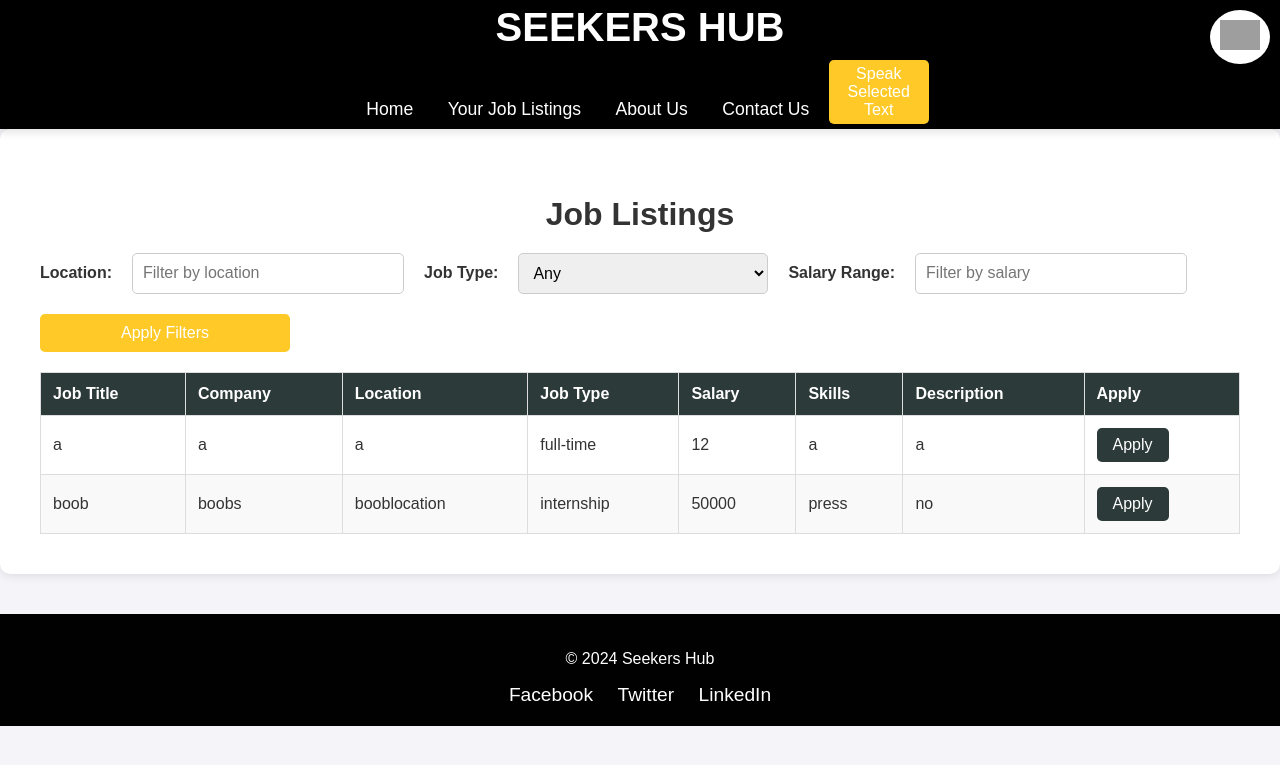
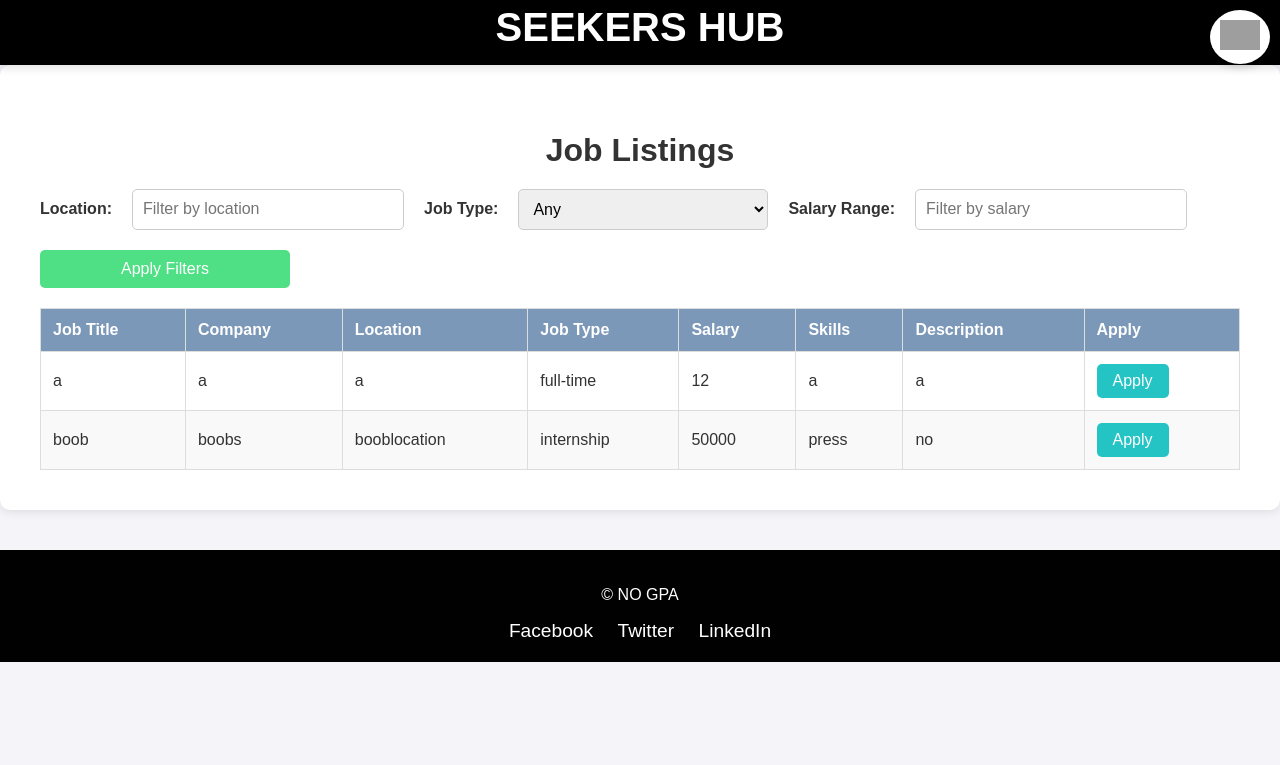
Before and after one commit to thotaDeepika/empower, a Flask app: page /getlist in a window 1280 px wide. Shown: the top 765 px of the page. Run offline with Flask 2, Linux system fonts and the light colour scheme; data comes from the database, SQL or seed files in the repository; grey boxes are pictures that could not be loaded.

Commit message:
minor frontend changes

```diff
--- a/templates/getjob_list.html
+++ b/templates/getjob_list.html
@@ -98,7 +98,7 @@
 
         header {
             background-color: #2d3a3a;
-            color: #fff;
+            color: #0f0e0e;
             padding: 20px;
             text-align: center;
             box-shadow: 0 4px 8px rgba(0, 0, 0, 0.1);
@@ -124,16 +124,14 @@
         }
 
         nav a {
-            color: #fff;
+            color: #ffffff;
             text-decoration: none;
             margin: 0 15px;
             font-size: 1.1em;
             transition: color 0.3s;
         }
 
-        nav a:hover {
-            color: #ffca28;
-        }
+
 
         .container {
             max-width: 1200px;
@@ -161,7 +159,7 @@
         }
 
         .filters button {
-            background-color: #ffca28;
+            background-color: #4fdf84;
             color: #fff;
             border: none;
             cursor: pointer;
@@ -191,7 +189,7 @@
         }
 
         table th {
-            background-color: #2d3a3a;
+            background-color: #315d8fa2;
             color: #fff;
         }
 
@@ -206,7 +204,7 @@
         .apply-btn {
             display: inline-block;
             padding: 8px 16px;
-            background-color: #2d3a3a;
+            background-color: #25c4c4;
             color: #fff;
             border-radius: 5px;
             text-decoration: none;
@@ -251,6 +249,7 @@
         }
 
         .accessibility-options button {
+            width: 200px;
             background-color: #2d3a3a;
             color: #fff;
             border: none;
@@ -296,11 +295,6 @@
         <div class="container">
             <h1><a href="/">Seekers Hub</a></h1>
             <nav>
-                <a href="/">Home</a>
-                <a href="/jobs">Your Job Listings</a>
-                <a href="/about">About Us</a>
-                <a href="/contact">Contact Us</a>
-                <button style="background-color: #ffca28; color: #fff; padding: 5px 10px; border: none; border-radius: 5px; width: 100px;" onclick="speak()">Speak Selected Text</button>
             </nav>
             <!-- Accessibility Options -->
             <div id="accessibility-toggle">
@@ -381,7 +375,7 @@
 
     <footer class="footer">
         <div class="container">
-            <p>&copy; 2024 Seekers Hub</p>
+            <p>&copy; NO GPA</p>
             <div class="social-media">
                 <a href="https://facebook.com" target="_blank">Facebook</a>
                 <a href="https://twitter.com" target="_blank">Twitter</a>
```
